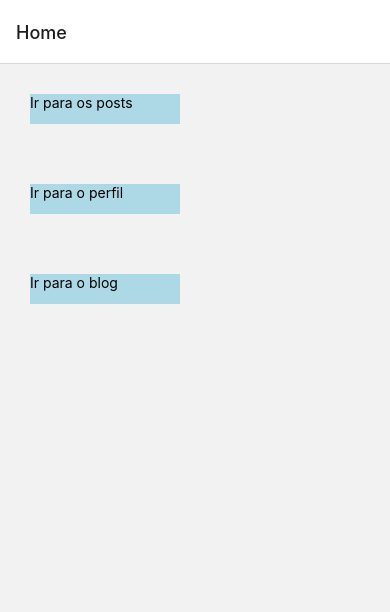
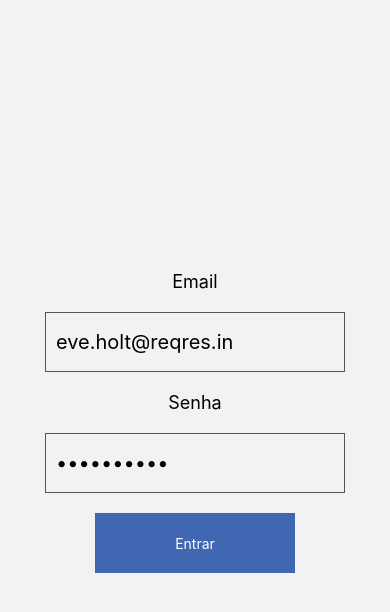
Before and after one commit to guimiranda93/projeto_facebook, a React Native app: screen /Login in a window 390 px wide. Shown: the top 612 px of the page. Built offline with nearby package versions, Linux system fonts and the light colour scheme.

Commit message:
Autenticacao

```diff
--- /dev/null
+++ b/src/contexts/auth.js
@@ -0,0 +1,91 @@
+import React, {createContext, useState, useEffect} from 'react';
+import AsyncStorage from '@react-native-async-storage/async-storage';
+
+/**
+ * Criação do contexto com valor pré-definido
+ */
+const AuthContext = createContext({signed: true});
+
+/**
+ * Criação do Provider para ser utilizado em toda a aplicação
+ *
+ * Esse children que recebe como parâmetro
+ * são os componentes que vão dentro do <AuthProvider />,
+ * que está declarado no App.js
+ */
+export const AuthProvider = ({children}) => {
+  const [signed, setSigned] = useState(false);
+
+  /**
+   * Constantemente esse useEffect é chamado para
+   * verificar se existe o token no AsyncStorage.
+   * Caso exista ele altera o status do usuário
+   * para logado.
+   */
+  useEffect(() => {
+    async function loadStorageData() {
+      const storagedToken = await AsyncStorage.getItem('token');
+      if (storagedToken) {
+        setSigned(true);
+      }
+    }
+
+    loadStorageData();
+  }, []);
+
+  /**
+   * Função que é chamada quando o usuário
+   * tenta logar.
+   *
+   * Ela recebe o token como parâmetro.
+   *
+   * Nessa função o useState signed é alterado
+   * para true e o AsyncStorage recebe o
+   * registro do token.
+   */
+  const signIn = dadosRetorno => {
+    setSigned(true);
+    AsyncStorage.setItem('token', dadosRetorno);
+  };
+
+  /**
+   * Essa função é chamada quando o
+   * usuário tenta deslogar da aplicação.
+   *
+   * Essa função é assíncrona, então, para
+   * evitar comportamentos estranhos, é
+   * necessário esperar remover os dados
+   * do AsyncStorage para depois alterar
+   * o useState.
+   *
+   * Ao alterar o useState signed essa
+   * informação estará disponível na aplicação e
+   * o usuário será navegado para a
+   * tela de login.
+   */
+  const signOut = async () => {
+    await AsyncStorage.clear();
+    setSigned(false);
+  };
+
+  /**
+   * Aqui são disponibilizados os
+   * métodos para toda a aplicação.
+   *
+   * signed: boolean
+   * signIn: function(string)
+   * signOut: function()
+   */
+  return (
+    <AuthContext.Provider
+      value={{
+        signed,
+        signIn,
+        signOut,
+      }}>
+      {children}
+    </AuthContext.Provider>
+  );
+};
+
+export default AuthContext;
--- /dev/null
+++ b/src/routes/auth.routes.js
@@ -0,0 +1,14 @@
+import React from 'react';
+import {createNativeStackNavigator} from '@react-navigation/native-stack';
+import Login from '../screens/Login';
+
+const AuthRoutes = () => {
+  const AuthStack = createNativeStackNavigator();
+  return (
+    <AuthStack.Navigator screenOptions={{headerShown: false}}>
+      <AuthStack.Screen name="Login" component={Login} />
+    </AuthStack.Navigator>
+  );
+};
+
+export default AuthRoutes;
--- a/src/routes/index.js
+++ b/src/routes/index.js
@@ -1,21 +1,43 @@
-import React from 'react';
+import React, {useContext} from 'react';
 import {createNativeStackNavigator} from '@react-navigation/native-stack';
 import Home from '../screens/Home';
 import Posts from '../screens/Posts';
 import Profile from '../screens/Profile';
 import Blog from '../screens/Blog';
+import PostList from '../screens/PostList';
+import PostDetails from '../screens/PostDetails';
+import AuthRoutes from './auth.routes';
+import AuthContext from '../contexts/auth';
 
 const AppStack = createNativeStackNavigator();
 
 const Routes = () => {
+  /**
+   * Importação do contexto signed para
+   * verificar se o usuário está logado ou não.
+   *
+   * Se ele não estiver logado é renderizada
+   * a rota <AuthRoutes />.
+   *
+   * Caso ele esteja logado é criado um
+   * novo Stack, com as outras rotas.
+   */
+  const {signed} = useContext(AuthContext);
+
+  if (!signed) {
+    return <AuthRoutes />;
+  } else {
     return (
       <AppStack.Navigator>
         <AppStack.Screen name="Home" component={Home} />
         <AppStack.Screen name="Posts" component={Posts} />
         <AppStack.Screen name="Profile" component={Profile} />
         <AppStack.Screen name="Blog" component={Blog} />
+        <AppStack.Screen name="PostList" component={PostList} />
+        <AppStack.Screen name="PostDetails" component={PostDetails} />
       </AppStack.Navigator>
     );
+  }
 };
 
 export default Routes;
--- a/src/screens/Home/index.js
+++ b/src/screens/Home/index.js
@@ -1,7 +1,9 @@
-import React from 'react';
+import React, {useContext} from 'react';
 import {View, Pressable, Text} from 'react-native';
+import AuthContext from '../../contexts/auth';
 
-const Home = ({navigation}) => {
+const Home = () => {
+  const {signOut} = useContext(AuthContext);
   return (
     <View>
       <Pressable
@@ -11,30 +13,8 @@ const Home = ({navigation}) => {
           height: 30,
           margin: 30,
         }}
-        onPress={() => navigation.navigate('Posts')}>
-        <Text>Ir para os posts</Text>
-      </Pressable>
-
-      <Pressable
-        style={{
-          backgroundColor: 'lightblue',
-          width: 150,
-          height: 30,
-          margin: 30,
-        }}
-        onPress={() => navigation.navigate('Profile')}>
-        <Text>Ir para o perfil</Text>
-      </Pressable>
-
-      <Pressable
-        style={{
-          backgroundColor: 'lightblue',
-          width: 150,
-          height: 30,
-          margin: 30,
-        }}
-        onPress={() => navigation.navigate('Blog')}>
-        <Text>Ir para o blog</Text>
+        onPress={() => signOut()}>
+        <Text>Deslogar</Text>
       </Pressable>
     </View>
   );
--- /dev/null
+++ b/src/screens/Login/index.js
@@ -0,0 +1,68 @@
+import axios from 'axios';
+import React, {useContext, useState} from 'react';
+import {View, TextInput, Text, Pressable, Alert} from 'react-native';
+import AuthContext from '../../contexts/auth';
+import styles from './styles';
+
+const Login = () => {
+  const [email, setEmail] = useState('eve.holt@reqres.in');
+  const [senha, setSenha] = useState('cityslicka');
+  const {signIn} = useContext(AuthContext);
+
+  /**
+   * Função de login.
+   *
+   * A requisição é feita e, se retornar corretamente
+   * é retornado um token.
+   *
+   * Caso o retorno seja inválido ele vai cair no catch
+   * e exibir uma mensagem de senha inválida para o
+   * usuário.
+   *
+   * Para testar o login correto insira os seguintes dados:
+   * Email válido: eve.holt@reqres.in
+   * Senha válida: cityslicka
+   *
+   * Para simular o erro basta entrar qualquer outro dado
+   *
+   * A função signIn é importada do AuthContext e é
+   * passado o token pra ela.
+   */
+  const entrar = () => {
+    axios
+      .post('https://reqres.in/api/login', {
+        email: email,
+        password: senha,
+      })
+      .then(res => {
+        signIn(res.data.token);
+      })
+      .catch(() => {
+        Alert.alert('Email ou Senha incorretos');
+      });
+  };
+
+  return (
+    <View style={styles.container}>
+      <Text style={styles.text}>Email</Text>
+      <TextInput
+        style={styles.input}
+        value={email}
+        onChangeText={v => setEmail(v)}
+        keyboardType="email-address"
+      />
+      <Text style={styles.text}>Senha</Text>
+      <TextInput
+        style={styles.input}
+        value={senha}
+        onChangeText={v => setSenha(v)}
+        secureTextEntry
+      />
+      <Pressable style={styles.button} onPress={() => entrar()}>
+        <Text style={styles.buttonText}>Entrar</Text>
+      </Pressable>
+    </View>
+  );
+};
+
+export default Login;
--- /dev/null
+++ b/src/screens/Login/styles.js
@@ -0,0 +1,32 @@
+import {StyleSheet} from 'react-native';
+
+export default StyleSheet.create({
+  container: {
+    flex: 1,
+    padding: 15,
+    justifyContent: 'center',
+    alignItems: 'center',
+  },
+  text: {
+    fontSize: 18,
+  },
+  input: {
+    height: 60,
+    padding: 10,
+    borderWidth: 1,
+    borderColor: '#555555',
+    width: 300,
+    marginVertical: 20,
+    fontSize: 20,
+  },
+  button: {
+    backgroundColor: '#4267B2',
+    width: 200,
+    height: 60,
+    justifyContent: 'center',
+    alignItems: 'center',
+  },
+  buttonText: {
+    color: 'white',
+  },
+});
--- /dev/null
+++ b/src/screens/PostDetails/index.js
@@ -0,0 +1,18 @@
+import React from 'react';
+import {View, Text, ScrollView} from 'react-native';
+import styles from './styles';
+
+const PostDetails = ({route}) => {
+  return (
+    <ScrollView style={styles.container}>
+      <View>
+        <Text style={styles.title}>{route.params.post.title}</Text>
+        <Text style={styles.author}>{route.params.post.author}</Text>
+        <Text style={styles.text}>{route.params.post.content}</Text>
+        <View style={styles.border} />
+      </View>
+    </ScrollView>
+  );
+};
+
+export default PostDetails;
--- /dev/null
+++ b/src/screens/PostDetails/styles.js
@@ -0,0 +1,32 @@
+import {StyleSheet} from 'react-native';
+
+export default StyleSheet.create({
+  container: {
+    flex: 1,
+    padding: 20,
+  },
+  title: {
+    fontWeight: 'bold',
+    fontSize: 40,
+    lineHeight: 44,
+    color: '#4267B2',
+  },
+  author: {
+    fontSize: 14,
+    marginBottom: 20,
+    textAlign: 'right',
+    color: '#555555',
+  },
+  text: {
+    fontSize: 18,
+    lineHeight: 22,
+    textAlign: 'justify',
+  },
+  border: {
+    backgroundColor: '#4267B2',
+    height: 1,
+    width: '100%',
+    marginVertical: 30,
+    alignSelf: 'center',
+  },
+});
--- /dev/null
+++ b/src/screens/PostList/index.js
@@ -0,0 +1,41 @@
+import React, {useEffect, useState} from 'react'; // Linha alterada
+import {ScrollView, View, Text, Pressable} from 'react-native';
+import axios from 'axios';
+import styles from './styles';
+
+const PostList = ({navigation}) => {
+  const [dados, setDados] = useState([]); // Linha alterada
+
+  useEffect(() => {
+    buscarDados();
+  }, []);
+
+  // Função abaixo alterada
+  const buscarDados = () => {
+    axios
+      .get('https://fakerapi.it/api/v1/texts?_quantity=5&_characters=1500')
+      .then(retorno => {
+        setDados(retorno.data.data);
+      })
+      .catch(err => {
+        console.log(err);
+      });
+  };
+
+  // Listagem dos posts alterada
+  return (
+    <ScrollView style={styles.container}>
+      {dados.map((item, index) => (
+        <View key={index.toString()} style={styles.card}>
+          <Pressable
+            onPress={() => navigation.navigate('PostDetails', {post: item})}>
+            <Text style={styles.title}>{item.title}</Text>
+            <Text style={styles.description}>{item.author}</Text>
+          </Pressable>
+        </View>
+      ))}
+    </ScrollView>
+  );
+};
+
+export default PostList;
--- /dev/null
+++ b/src/screens/PostList/styles.js
@@ -0,0 +1,24 @@
+import {StyleSheet} from 'react-native';
+
+const styles = StyleSheet.create({
+  container: {
+    flex: 1,
+    padding: 15,
+  },
+  card: {
+    borderWidth: 1,
+    borderColor: '#555555',
+    padding: 10,
+    marginVertical: 10,
+  },
+  title: {
+    fontSize: 24,
+    fontWeight: 'bold',
+  },
+  description: {
+    fontSize: 14,
+    lineHeight: 18,
+  },
+});
+
+export default styles;
```
Also changed, not shown: App.js (+8 -1 lines). Lines whose indentation alone changed are shown as unchanged.
